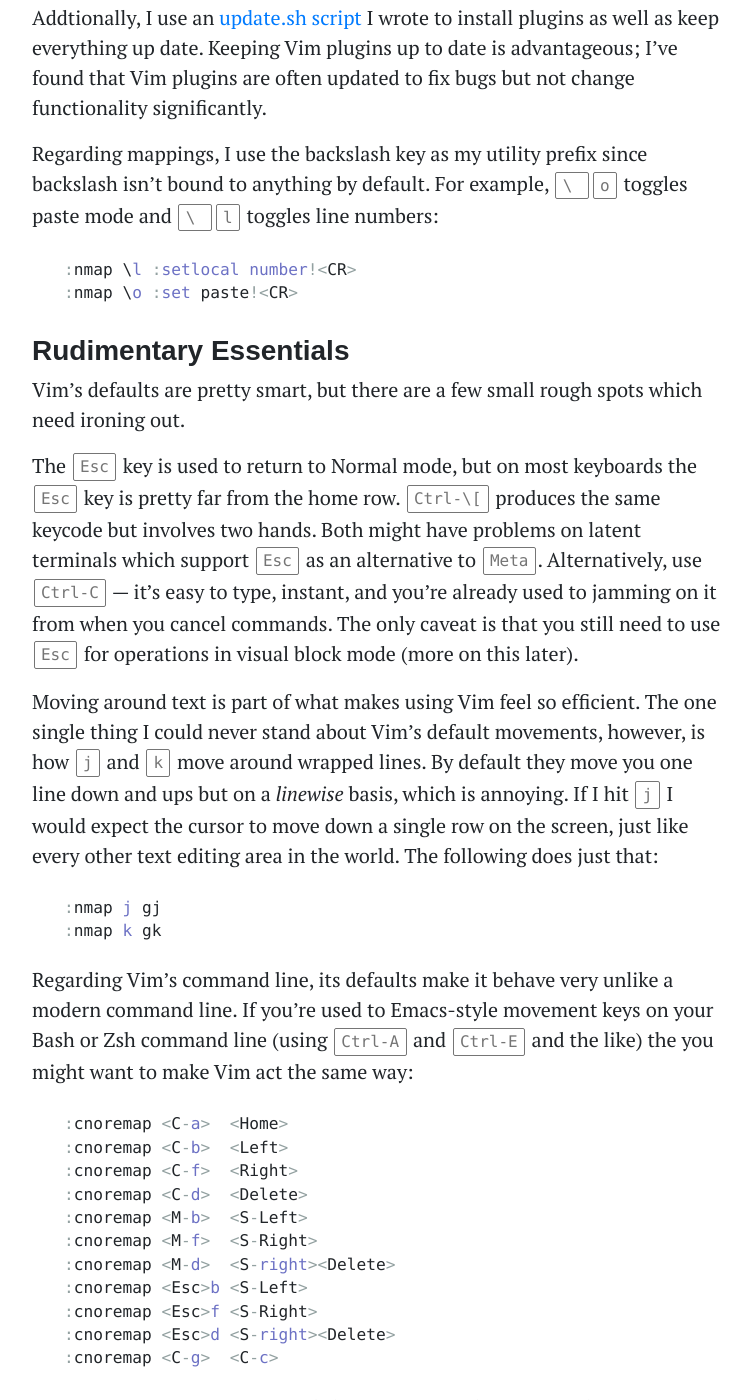
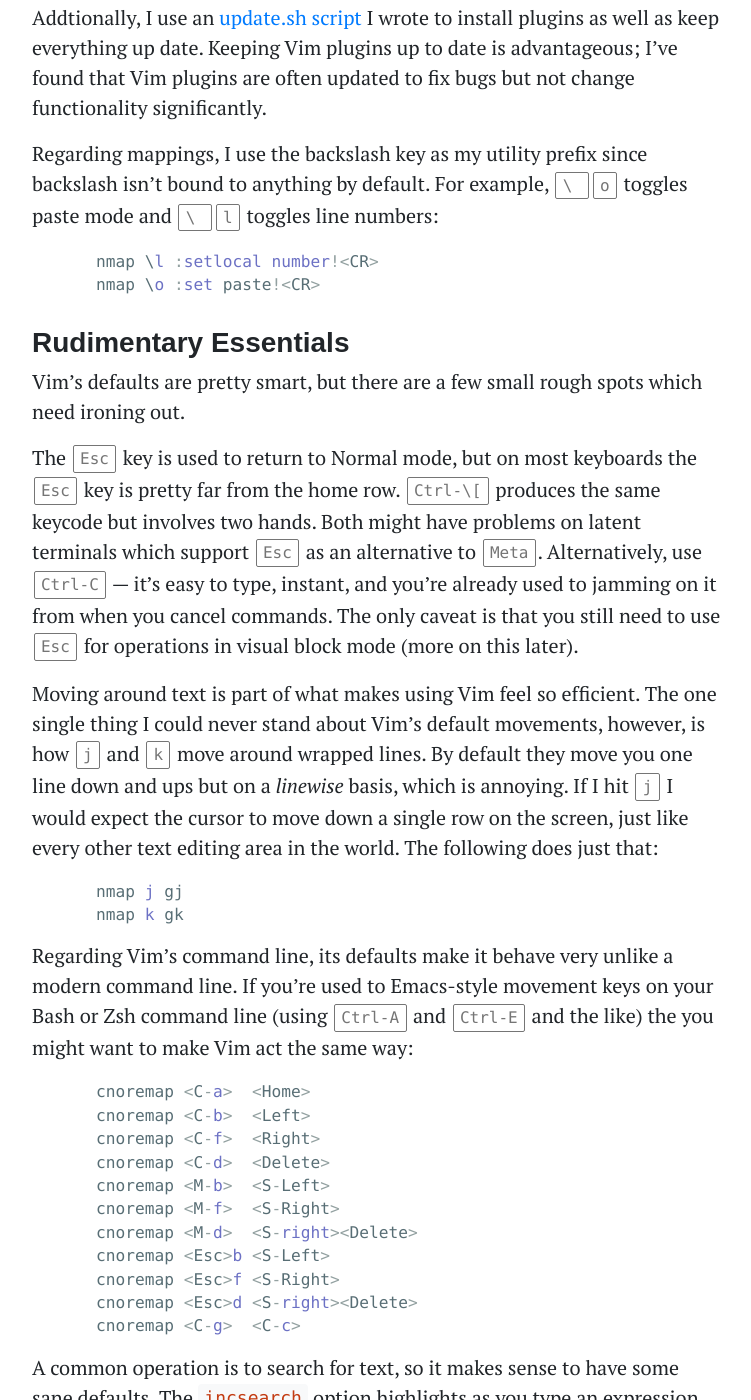
Before and after one commit to statico/statico.github.io, a Jekyll site: the page built from _posts/2013-02-19-vim.md, in a window 1280 px wide and 1400 px high, scrolled down 1776 px. Shown: the whole window, without its empty margins (263-1014 px from the left). Built offline with Jekyll 4.4.1, drawn with Linux system fonts in a browser that asks for light colours; some web fonts are replaced; comment, search, counter and statistics services are not loaded; some of the changed text lies outside the part shown.

Commit message:
Code formatting tweaks

````diff
--- a/_posts/2013-02-19-vim.md
+++ b/_posts/2013-02-19-vim.md
@@ -32,10 +32,10 @@
 
 Regarding mappings, I use the backslash key as my utility prefix since backslash isn't bound to anything by default. For example, <kbd>\ </kbd><kbd>o</kbd> toggles paste mode and <kbd>\ </kbd><kbd>l</kbd> toggles line numbers:
 
-{% highlight vim %}
-:nmap \l :setlocal number!<CR>
-:nmap \o :set paste!<CR>
-{% endhighlight %}
+```vim
+nmap \l :setlocal number!<CR>
+nmap \o :set paste!<CR>
+```
 
 ### Rudimentary Essentials
 
@@ -45,36 +45,36 @@
 
 Moving around text is part of what makes using Vim feel so efficient. The one single thing I could never stand about Vim's default movements, however, is how <kbd>j</kbd> and <kbd>k</kbd> move around wrapped lines. By default they move you one line down and ups but on a _linewise_ basis, which is annoying. If I hit <kbd>j</kbd> I would expect the cursor to move down a single row on the screen, just like every other text editing area in the world. The following does just that:
 
-{% highlight vim %}
-:nmap j gj
-:nmap k gk
-{% endhighlight %}
+```vim
+nmap j gj
+nmap k gk
+```
 
 Regarding Vim's command line, its defaults make it behave very unlike a modern command line. If you're used to Emacs-style movement keys on your Bash or Zsh command line (using <kbd>Ctrl-A</kbd> and <kbd>Ctrl-E</kbd> and the like) the you might want to make Vim act the same way:
 
-{% highlight vim %}
-:cnoremap <C-a>  <Home>
-:cnoremap <C-b>  <Left>
-:cnoremap <C-f>  <Right>
-:cnoremap <C-d>  <Delete>
-:cnoremap <M-b>  <S-Left>
-:cnoremap <M-f>  <S-Right>
-:cnoremap <M-d>  <S-right><Delete>
-:cnoremap <Esc>b <S-Left>
-:cnoremap <Esc>f <S-Right>
-:cnoremap <Esc>d <S-right><Delete>
-:cnoremap <C-g>  <C-c>
-{% endhighlight %}
+```vim
+cnoremap <C-a>  <Home>
+cnoremap <C-b>  <Left>
+cnoremap <C-f>  <Right>
+cnoremap <C-d>  <Delete>
+cnoremap <M-b>  <S-Left>
+cnoremap <M-f>  <S-Right>
+cnoremap <M-d>  <S-right><Delete>
+cnoremap <Esc>b <S-Left>
+cnoremap <Esc>f <S-Right>
+cnoremap <Esc>d <S-right><Delete>
+cnoremap <C-g>  <C-c>
+```
 
 A common operation is to search for text, so it makes sense to have some sane defaults. The `incsearch` option highlights as you type an expression (a.k.a. "Emacs style"), and `ignorecase` plus `smartcase` make searches case-insensitive _except_ when you include upper-case characters (so `/foo` matches `FOO` and `fOo`, but `/FOO` only matches the former). `hlsearch` is a useful option which highlights the current search, but the highlight can become annoying so it makes sense to have a key to clear the highlight when you no longer need it:
 
-{% highlight vim %}
-:set incsearch
-:set ignorecase
-:set smartcase
-:set hlsearch
-:nmap \q :nohlsearch<CR>
-{% endhighlight %}
+```vim
+set incsearch
+set ignorecase
+set smartcase
+set hlsearch
+nmap \q :nohlsearch<CR>
+```
 
 ### Vim, the Terminal, Buffers, and You.
 
@@ -92,16 +92,16 @@
 
 A lot of times you'll want to do some work somewhere other than the file you're editing and return afterward, in which case `:b#` is a godsend. (Or `:e#`, I'm not sure if there's a difference.) It's so useful that it deserves a more natural keybinding, like <kbd>Ctrl-E</kbd>. (The default binding is <kbd>Ctrl-Shift-6</kbd>, which you'll never remember, and nobody knows what <kbd>Ctrl-E</kbd> does anyway.)
 
-{% highlight vim %}
-:nmap <C-e> :e#<CR>
-{% endhighlight %}
+```vim
+nmap <C-e> :e#<CR>
+```
 
 Vim automatically creates a buffer for each file on the command line. This is useful from the command line, such as with `vim *.js`, or combined with grep/[ack][ack]: ``vim `grep -l foo *.js` ``. I use this pattern so often that I bound two keys to cycle between all open buffers:
 
-{% highlight vim %}
-:nmap <C-n> :bnext<CR>
-:nmap <C-p> :bprev<CR>
-{% endhighlight %}
+```vim
+nmap <C-n> :bnext<CR>
+nmap <C-p> :bprev<CR>
+```
 
 ### Yes, My Editor Does That
 
@@ -117,21 +117,21 @@
 
 If you use Vim buffers, Ctrl-P's ability to quickly go to the buffer you want is life-changing. It's so useful that I've bound it to <kbd>;</kbd> (and nobody remembers what <kbd>;</kbd> does anyway). Ctrl-P's file search combined with buffer search is magnificent – use the file search to open files related to the task at hand, then use buffer search to flip in between them.
 
-{% highlight vim %}
-:nmap ; :CtrlPBuffer<CR>
-{% endhighlight %}
+```vim
+nmap ; :CtrlPBuffer<CR>
+```
 
 It's worth showing a few settings for Ctrl-P. The following are the settings I use which map it to <kbd>,</kbd><kbd>t</kbd>, put it at the top of the screen, hide unnecessary files from the search results, and a few more things. Run `:help ctrlp-options` to read more about them.
 
-{% highlight vim %}
-:let g:ctrlp_map = '<Leader>t'
-:let g:ctrlp_match_window_bottom = 0
-:let g:ctrlp_match_window_reversed = 0
-:let g:ctrlp_custom_ignore = '\v\~$|\.(o|swp|pyc|wav|mp3|ogg|blend)$|(^|[/\\])\.(hg|git|bzr)($|[/\\])|__init__\.py'
-:let g:ctrlp_working_path_mode = 0
-:let g:ctrlp_dotfiles = 0
-:let g:ctrlp_switch_buffer = 0
-{% endhighlight %}
+```vim
+let g:ctrlp_map = '<Leader>t'
+let g:ctrlp_match_window_bottom = 0
+let g:ctrlp_match_window_reversed = 0
+let g:ctrlp_custom_ignore = '\v\~$|\.(o|swp|pyc|wav|mp3|ogg|blend)$|(^|[/\\])\.(hg|git|bzr)($|[/\\])|__init__\.py'
+let g:ctrlp_working_path_mode = 0
+let g:ctrlp_dotfiles = 0
+let g:ctrlp_switch_buffer = 0
+```
 
 A collapsible directory tree is a great tool to explore a project structure when you don't know what you're looking for or to help keep the project's organization in your head. The best file browser plugin is [NERD Tree][nerdtree], which has easy-to-remember keyboard navigation (hit <kbd>?</kbd> in the window for help), mouse support, and uses little Unicode arrows next to folders.
 
@@ -139,17 +139,17 @@
 
 It's also useful to have a key which toggles the visibility of the tree:
 
-{% highlight vim %}
-:nmap \e :NERDTreeToggle<CR>
-{% endhighlight %}
+```vim
+nmap \e :NERDTreeToggle<CR>
+```
 
 Finally, everybody has a color scheme they're comfortable with. Modern terminals support 256 colors, but sometimes you need to kick Vim to recognize this:
 
-{% highlight vim %}
+```vim
 if $TERM == "xterm-256color" || $TERM == "screen-256color" || $COLORTERM == "gnome-terminal"
   set t_Co=256
 endif
-{% endhighlight %}
+```
 
 You can't, unfortunately, start using any gVim theme immediately, though there's [a plugin][csapprox] that tries to make that happen. There exists a plugin called [vim-colorschemes][vimcolorschemes] which has bundled hundreds of themes with 256-color support, such as `twilight256` and `wombat256`. It also includes the popular Zenburn theme, but its copy isn't as good as the [independently-maintained zenburn.vim][zenburn]. If you want to see what all of the themes look like, check out [vimcolorscheme][colorschemetest] page which contains samples of each theme.
 
@@ -163,18 +163,18 @@
 
 If everyone could write code like you, wouldn't the world be a great place? Unfortunately, there are still some jerks who use or don't use tabs, or maybe they indent with four spaces instead of two, or vice versa, or whatever it is that those jerks do. You still need to read their code and it helps to be able to quickly switch between popular (and unpopular) tab modes:
 
-{% highlight vim %}
-:nmap \t :set expandtab tabstop=4 shiftwidth=4 softtabstop=4<CR>
-:nmap \T :set expandtab tabstop=8 shiftwidth=8 softtabstop=4<CR>
-:nmap \M :set noexpandtab tabstop=8 softtabstop=4 shiftwidth=4<CR>
-:nmap \m :set expandtab tabstop=2 shiftwidth=2 softtabstop=2<CR>
-{% endhighlight %}
+```vim
+nmap \t :set expandtab tabstop=4 shiftwidth=4 softtabstop=4<CR>
+nmap \T :set expandtab tabstop=8 shiftwidth=8 softtabstop=4<CR>
+nmap \M :set noexpandtab tabstop=8 softtabstop=4 shiftwidth=4<CR>
+nmap \m :set expandtab tabstop=2 shiftwidth=2 softtabstop=2<CR>
+```
 
 Those authors might wrap or not wrap lines at 80 or 100 columns or whatever it is you like, so being able to quickly toggle wrap mode helps:
 
-{% highlight vim %}
-:nmap \w :setlocal wrap!<CR>:setlocal wrap?<CR>
-{% endhighlight %}
+```vim
+nmap \w :setlocal wrap!<CR>:setlocal wrap?<CR>
+```
 
 ### Things Which Friends Found Interesting
 
````
Also changed, not shown: _posts/2013-03-05-vim2.md (+33 -33 lines).
